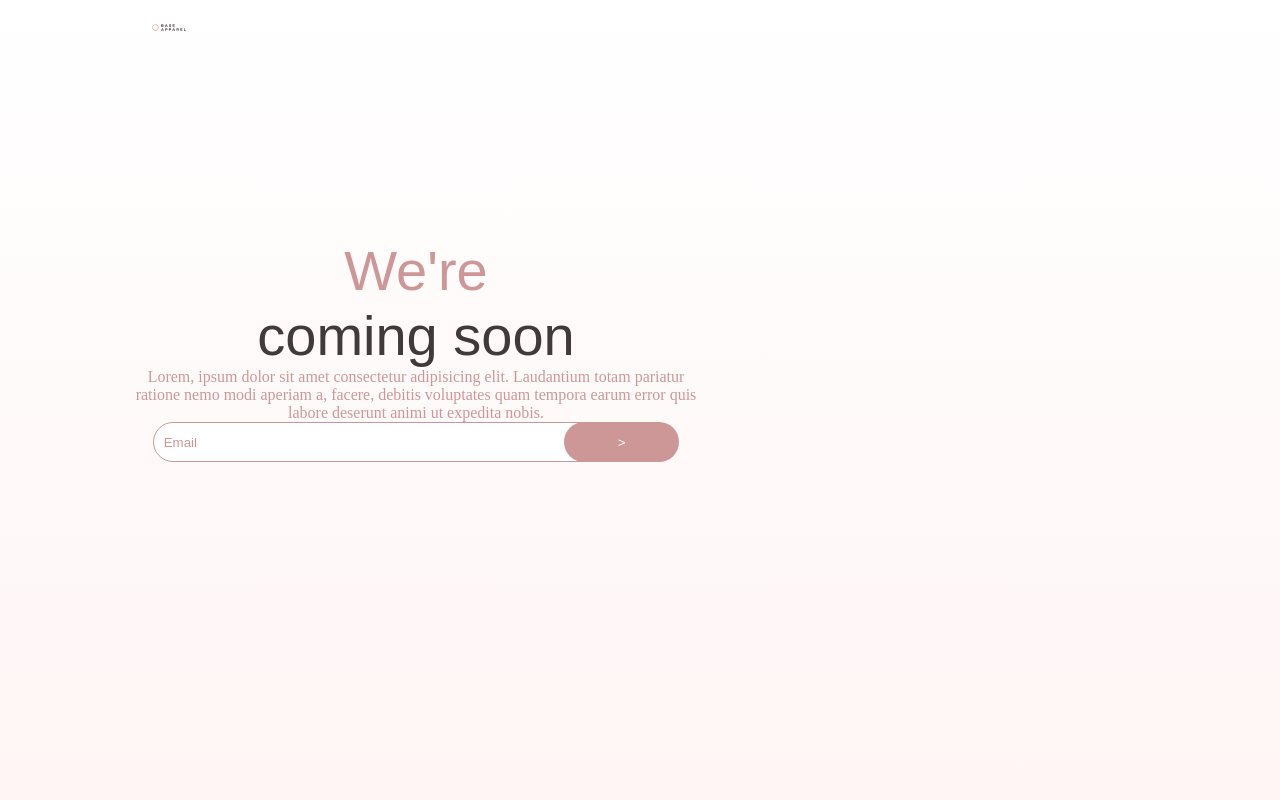
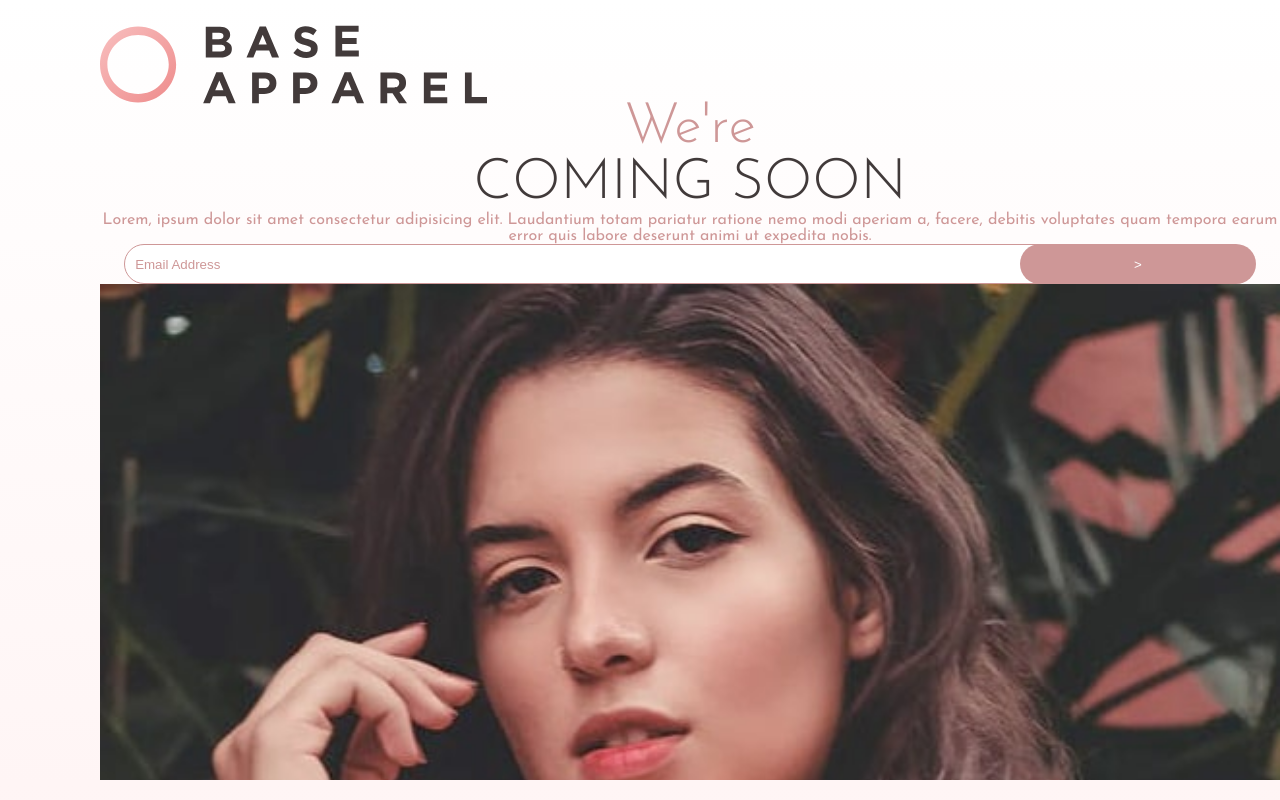
Before and after one commit to JulianGerometta/Project-code-Flex-with-frontend-mentro-, a plain HTML site: page index.html in a window 1280 px wide. Drawn offline with Linux system fonts and the light colour scheme; a web font is replaced by a local one.

Commit message:
Desktop version

```diff
--- a/index.html
+++ b/index.html
@@ -12,19 +12,22 @@
 </head>
 <body>
 
+
     <header>
-    <img class="logo" src="/images/logo.svg" alt="">
+        <img class="logo" src="images/logo.svg" alt="">
     </header>
     <div class="hero-pic"></div>
     <div class="main">
-    <h1 class="title"><span>We're</span><br>coming soon</h1>
+      <h1 class="title"><span>We're</span><br>COMING SOON</h1>
       <p>Lorem, ipsum dolor sit amet consectetur adipisicing elit. Laudantium totam pariatur ratione nemo modi aperiam a, facere, debitis voluptates quam tempora earum error quis labore deserunt animi ut expedita nobis.</p>
       <div class="input-group">
-      <input type="email" placeholder="Email">
+          <input type="email " placeholder="Email Address">
           <button >></button>
+         </div>
 
-    </div>
-  </div>
+  <div class="hero-desk"></div>
+
+
 
 
 
--- a/style.css
+++ b/style.css
@@ -1,3 +1,4 @@
+@import url("https://fonts.googleapis.com/css2?family=Bai+Jamjuree:wght@400;600&family=Inter:wght@100;200;300;400;500;600;700;800;900&family=Josefin+Sans:wght@300;400;600&family=Karla:wght@400;700&display=swap");
 *{
     margin: 0;
     padding: 0;
@@ -25,17 +26,18 @@ header {
 
 .hero-pic {
     height: 30%;
-    background-image: url("/images/hero-mobile.jpg");
+    background-image: url("images/hero-mobile.jpg");
     background-position: top;
     background-size: cover;
 
 
 }
 
+
 .main {
     text-align: center;
     height: 60%;
-
+    font-family: 'Josefin Sans', sans-serif;
     display: flex;
     flex-direction: column;
     justify-content: space-evenly;
@@ -44,7 +46,7 @@ header {
 
 .title {
     font-size: 56px;
-    font-family: Arial, Helvetica, sans-serif;
+    font-family: 'Josefin Sans', sans-serif;
     font-weight: 100;
     color: hsl(0, 6%, 24%);
 }
@@ -84,52 +86,110 @@ button {
 }
 
 @media screen and (min-width: 768px) {
-    body {
-        height: 100vh;
-        width: 100vw;
-        display: grid;
-        grid-column: 10;
-        grid-template-columns: 10vw;
-        grid-row: 4;
-    }
 
+body{
+    display: flex;
+    flex-direction: column;
 
-header{
-    grid-column-start: 2;
-    grid-column-end: 3;
-    grid-row: 1;
+}
+
+.logo{
+    padding-left: 100px;
+    width: 40%;
+}
+
+.hero-pic{
+    display: none;
+}
+
+.main{
+    text-align: center;
+    font-family: 'Josefin Sans', sans-serif;
+    flex: 50%;
+    justify-content: space-evenly;
+    padding-left: 100px;
 }
 
 
-.hero-pic {
-    height: 100%;
-    background-image: url(/images/hero-desktop.jpg);
-    background-size: initial;
+.hero-desk{
+    background-image: url("images/hero-desktop.jpg");
     background-repeat: no-repeat;
-    grid-row-start: 1;
-    grid-row-end: 4;
-    grid-column-start: 5;
-    grid-column-end: 10;
+    background-size: cover;
+    flex: 50%;
+
+
 
 }
 
-.main {
-    width: 50%;
-    grid-column-start: 2;
-    grid-column-end: 4;
-    grid-row-start: 2;
-    grid-row-end: 3;
-}
 
-.input-group {
-    grid-column-start: 3;
-    grid-column-end: 5;
-    grid-row-start: 3;
-    grid-row-end: 4;
 }
 
 
 
 
 
+
+
+
+
+
+
+
+
+                     /* WITH GRID */
+
+
+    /* body{
+        display: grid;
+        grid-template-columns: 1fr 1fr 1fr 1fr;
+        grid-template-rows: 1fr 1fr 1fr 1fr;
+
+    }
+
+.logo{
+    grid-column-start: 1;
+    grid-column-end: 2;
+    grid-row-start: 1;
+    grid-row-end: 3;
+    width: 60%;
+    padding: 1.5em;
+    padding-left: 100px;
+
 }
+
+.hero-pic{
+    display: none;
+}
+
+.hero-desk{
+    grid-column-start: 3;
+    grid-column-end: 5;
+    grid-row-start: 1;
+    grid-row-end: 5;
+    background-image: url("images/hero-desktop.jpg");
+    background-repeat: no-repeat;
+    background-size: cover;
+
+}
+
+.main{
+    grid-column-start: 1;
+    grid-column-end: 2;
+    grid-row-start: 3;
+    grid-row-end: 5;
+    text-align: center;
+    font-family: 'Josefin Sans', sans-serif;
+    display: flex;
+    flex-direction: column;
+    justify-content: space-evenly;
+    padding: 0 0 100px 150px;
+
+}
+
+.title{
+    justify-content: space-between;
+}
+
+p{
+    display: inline;
+} */
```
Lines whose indentation alone changed are shown as unchanged.
